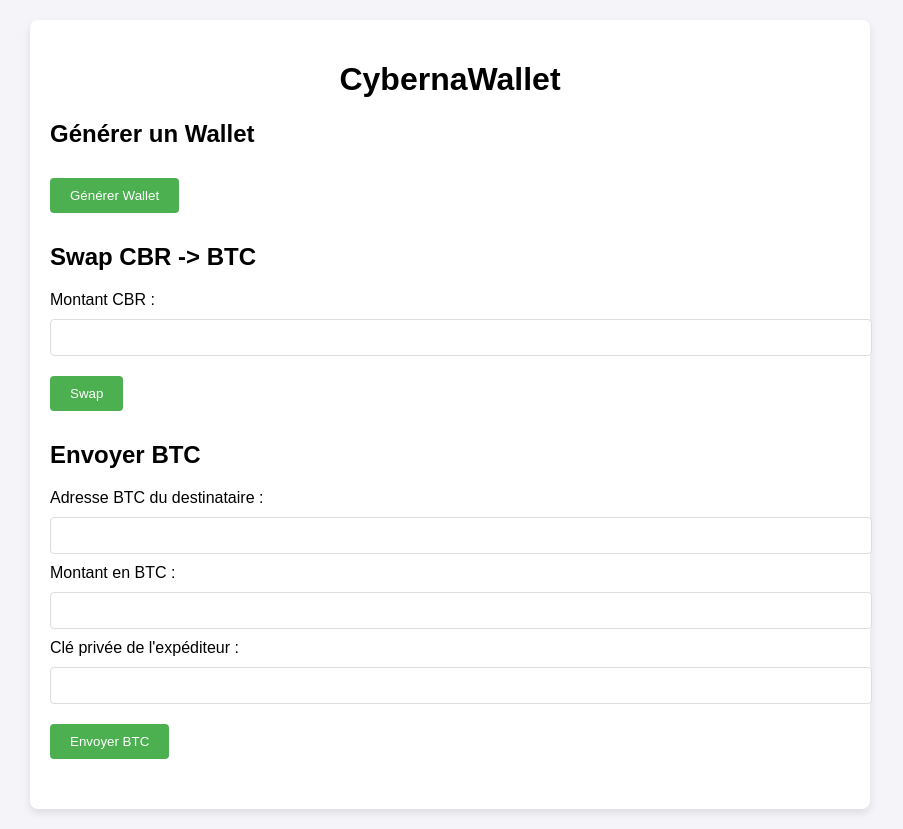
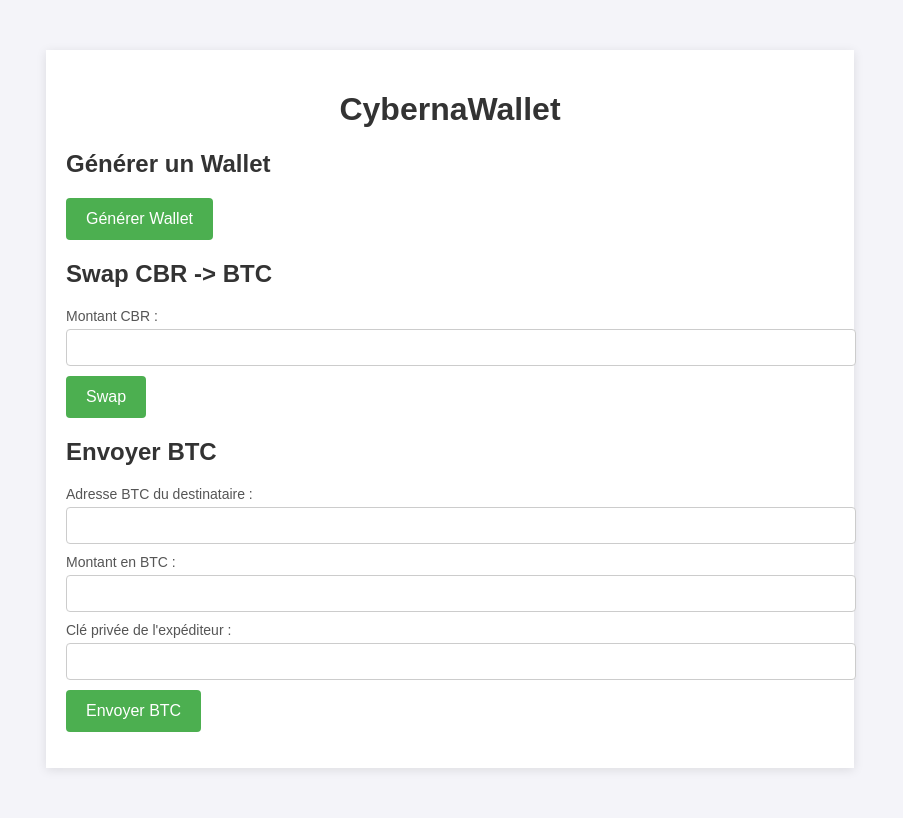
Before and after one commit to CybernaBlack/CybernaWallet, a Flask app: page / in a window 1280 px wide. Shown: the whole page, without its empty margins (190-1093 px from the left). After the commit the page ends 777 px from the top, so only its background shows below. Run offline with Flask 3, Linux system fonts and the light colour scheme.

Commit message:
Update styles.css

```diff
--- a/static/styles.css
+++ b/static/styles.css
@@ -1,50 +1,72 @@
 body {
     font-family: Arial, sans-serif;
     margin: 0;
-    padding: 20px;
+    padding: 0;
     background-color: #f4f4f9;
 }
 
 .container {
-    width: 100%;
-    max-width: 800px;
-    margin: 0 auto;
-    background-color: #fff;
+    width: 60%;
+    margin: 50px auto;
     padding: 20px;
-    border-radius: 8px;
-    box-shadow: 0 4px 8px rgba(0, 0, 0, 0.1);
+    background-color: #ffffff;
+    box-shadow: 0 2px 10px rgba(0, 0, 0, 0.1);
 }
 
 h1 {
     text-align: center;
+    color: #333;
+}
+
+h2 {
+    color: #333;
+    margin-top: 20px;
+}
+
+h3 {
+    color: #444;
+    font-size: 16px;
+    margin-top: 10px;
+}
+
+form {
+    margin-top: 20px;
+}
+
+label {
+    font-size: 14px;
+    margin-bottom: 5px;
+    display: block;
+    color: #555;
+}
+
+input[type="text"],
+input[type="number"] {
+    width: 100%;
+    padding: 10px;
+    margin-bottom: 10px;
+    border: 1px solid #ccc;
+    border-radius: 4px;
 }
 
 button {
     background-color: #4CAF50;
     color: white;
     border: none;
-    padding: 10px 20px;
+    padding: 12px 20px;
+    text-align: center;
+    text-decoration: none;
+    display: inline-block;
+    font-size: 16px;
     cursor: pointer;
     border-radius: 4px;
-    margin-top: 10px;
 }
 
 button:hover {
     background-color: #45a049;
 }
 
-input {
-    width: 100%;
-    padding: 10px;
-    margin: 10px 0;
-    border: 1px solid #ddd;
-    border-radius: 4px;
+button:disabled {
+    background-color: #d3d3d3;
+    cursor: not-allowed;
 }
-
-form {
-    margin-bottom: 30px;
-}
-
-div {
-    margin-top: 20px;
-}
```
